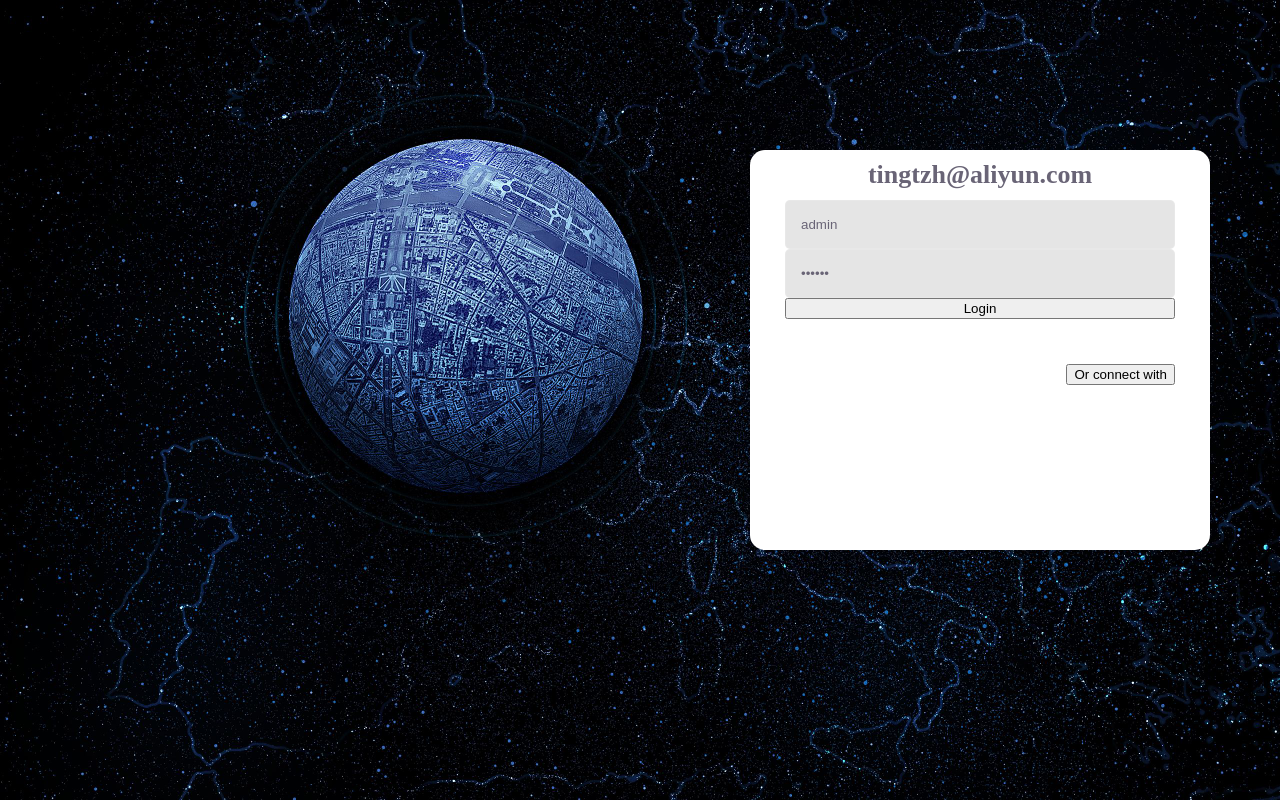
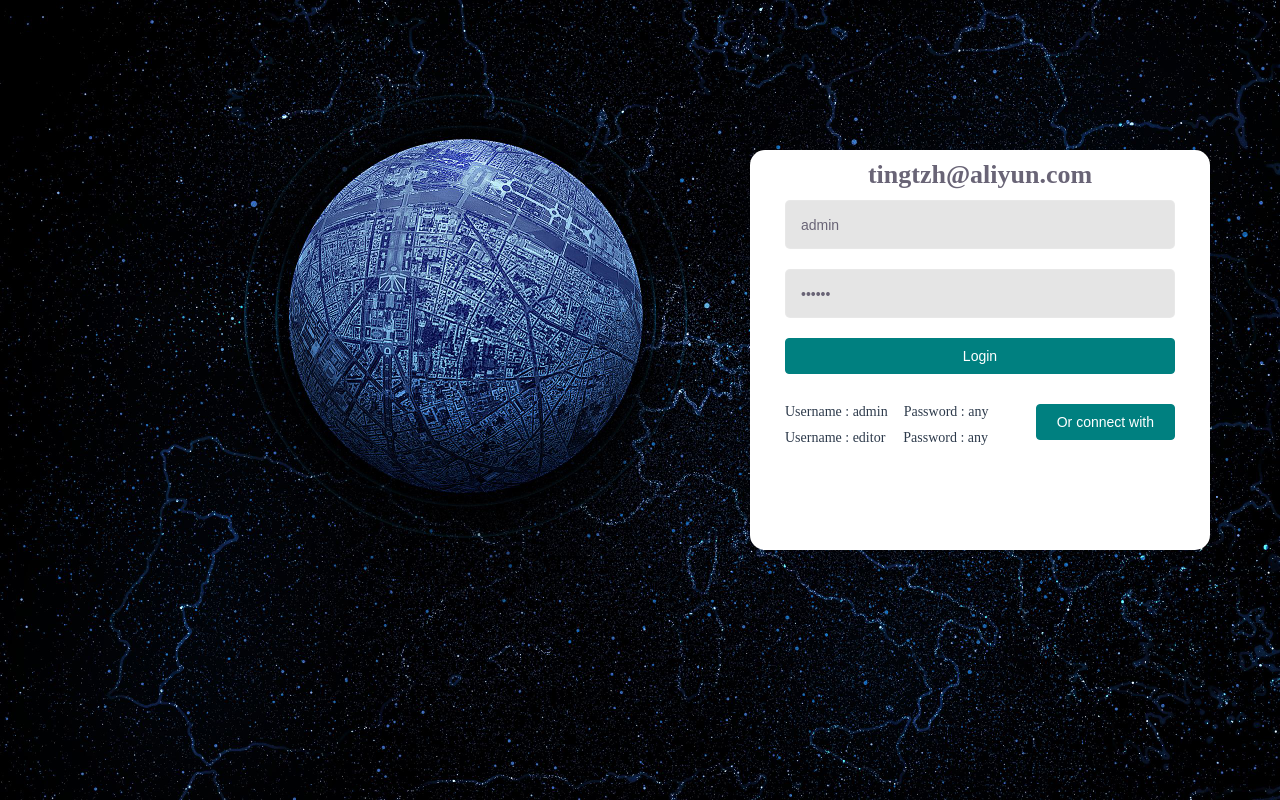
Before and after one commit to farAwayFrom/brilliant, a Vue app: page / in a window 1280 px wide. Built offline with nearby package versions, Linux system fonts and the light colour scheme.

Commit message:
样式问题

```diff
--- a/src/main.js
+++ b/src/main.js
@@ -2,12 +2,13 @@
 import App from "./App.vue";
 import router from "./router";
 import store from "./store";
+import "./styles/element-variables.scss";
 
 import storage from "./utils/storage";
 import ElementUI from "element-ui";
 import i18n from "./lang";
 
-import "./styles/variables.scss";
+// import "./styles/variables.scss";
 
 Vue.config.productionTip = false;
 
--- /dev/null
+++ b/src/styles/element-variables.scss
@@ -0,0 +1,7 @@
+/* 改变主题色变量 */
+$--color-primary: teal;
+
+/* 改变 icon 字体路径变量，必需 */
+$--font-path: '~element-ui/lib/theme-chalk/fonts';
+
+@import "~element-ui/packages/theme-chalk/src/index";
--- a/src/views/login/Home.vue
+++ b/src/views/login/Home.vue
@@ -283,6 +283,7 @@
     background: rgba(0, 0, 0, 0.1);
     border-radius: 5px;
     color: #454545;
+    margin-bottom: 20px;
 
     .el-form-item__error {
       color: #ff4949;
@@ -290,8 +291,8 @@
       line-height: 1;
       padding-top: 4px;
       position: absolute;
-      top: 75%;
-      left: 0;
+      // top: 29%;
+      // left: 36px;
     }
   }
 }
@@ -329,7 +330,7 @@
 
   .tips {
     font-size: 14px;
-    color: #fff;
+    color: $bg;
     margin-bottom: 10px;
 
     span {
```
Also changed, not shown: src/styles/variables.scss (deleted).
